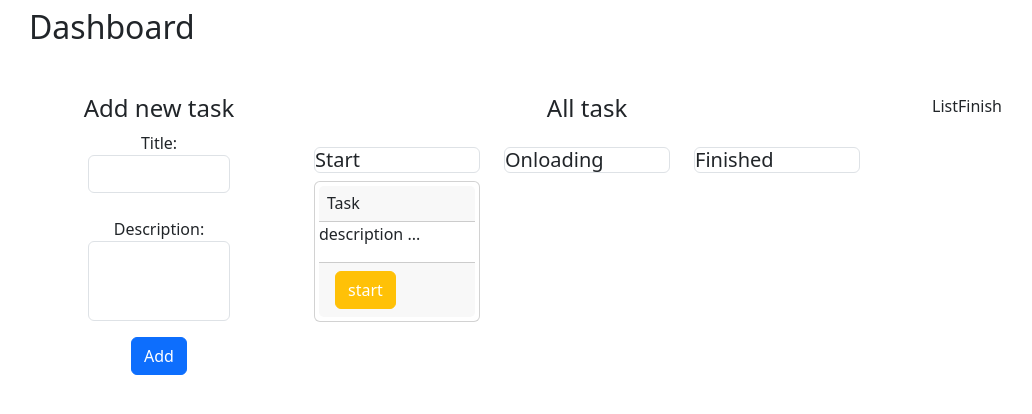
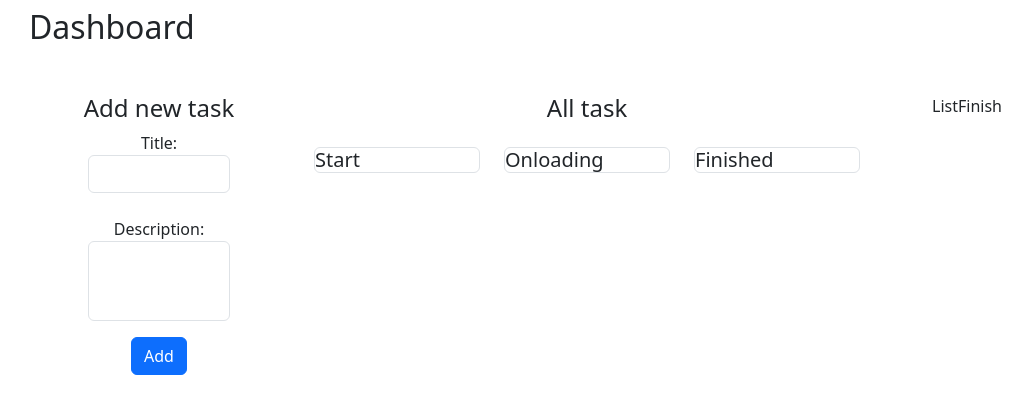
Before and after one commit to Daris02/to-do-list, a React (Vite) app: page / in a window 1280 px wide. Shown: the top 414 px of the page, without its empty margins (53-1085 px from the left). Built offline with nearby package versions, Linux system fonts and the light colour scheme.

Commit message:
feat: add finish list

```diff
--- a/src/App.jsx
+++ b/src/App.jsx
@@ -4,9 +4,8 @@ import Home from "./pages/Home";
 import ListFinish from "./pages/ListFinish";
 
 function App() {
-  const [tasks, setTasks] = useState([
-    { id: 0, title: "Task", description: `description ...`, status: "start" },
-  ]);
+  const [tasks, setTasks] = useState([])
+  const [taskF, setTaskF] = useState([])
 
   return (
     <>
@@ -18,10 +17,10 @@ function App() {
               <Add tasks={tasks} setTasks={setTasks} />
             </div>
             <div className="col-6 col-md-6 mx-5">
-              <Home tasks={tasks} setTasks={setTasks} />
+              <Home tasks={tasks} setTasks={setTasks} taskF={taskF} setTaskF={setTaskF} />
             </div>
             <div className="col-6 col-md-2">
-              <ListFinish tasks={tasks} setTasks={setTasks} />
+              <ListFinish tasks={tasks} taskF={taskF} setTasks={setTasks} setTaskF={setTaskF} />
             </div>
           </div>
         </main>
```
